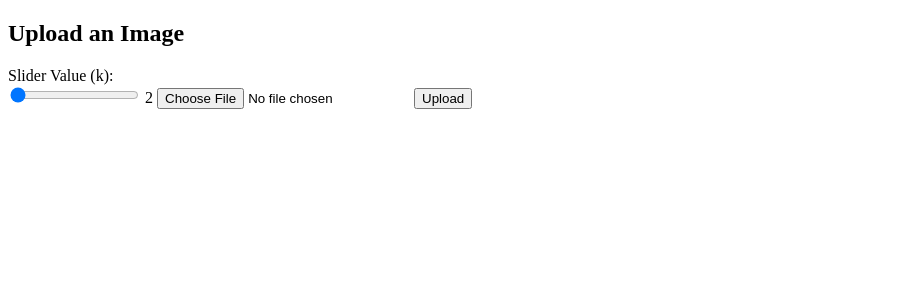
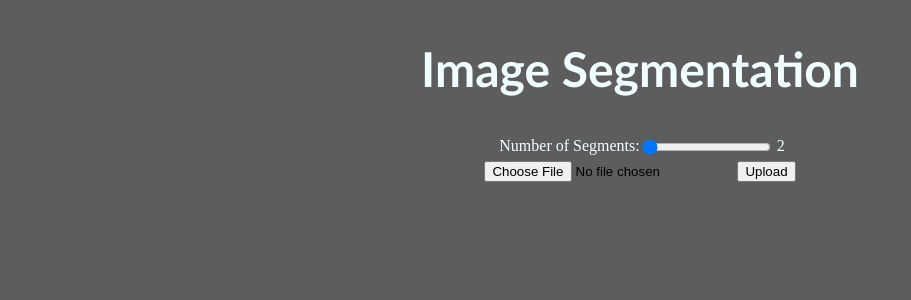
Before and after one commit to JFriendship/k-means-clustering, a Flask app: page / in a window 1280 px wide. Shown: the top 300 px of the page, without its empty margins (0-911 px from the left). Run offline with Flask 3, Linux system fonts and the light colour scheme.

Commit message:
Add Styling

```diff
--- /dev/null
+++ b/Image-Segmentation/static/styles/upload.css
@@ -0,0 +1,54 @@
+
+
+body {
+    background-color: rgb(93, 93, 93);
+}
+
+.title {
+    font-size: 48px;
+    font-family: 'Gill Sans', 'Gill Sans MT', Calibri, 'Trebuchet MS', sans-serif;
+    color: azure;
+    display:flex;
+    justify-content: center;
+}
+
+.form-wrapper {
+    display:flex;
+    justify-content: center;
+    flex-direction: column;
+}
+
+.slider-wrapper {
+    display:flex;
+    flex-direction: row;
+    justify-content: center;
+}
+
+.upload-file-wrapper {
+    display:flex;
+    flex-direction: row;
+    justify-content: center;
+    margin-top: 4px;
+}
+
+.slider-label {
+    font-size: 16px;
+    color:azure;
+}
+
+.slider-output-text {
+    color:azure;
+    margin-left:4px;
+    width:4px;
+}
+
+.output-wrapper {
+    display: flex;
+    justify-content: center;
+    flex-direction: row;
+    gap:16px;
+}
+
+.error-text {
+    color:red;
+}
--- a/Image-Segmentation/templates/upload.html
+++ b/Image-Segmentation/templates/upload.html
@@ -1,32 +1,45 @@
 <!DOCTYPE html>
 <html>
+    <link rel= "stylesheet" type= "text/css" href= "{{ url_for('static',filename='styles/upload.css') }}">
     <head>
-    <title>Upload and View Image</title>
+        <title>Image Segmentation</title>
     </head>
     <body>
-    <h2>Upload an Image</h2>
-    <form method="POST" enctype="multipart/form-data">
-        <label for="k">Slider Value (k):</label><br>
+        <h2 class="title">Image Segmentation</h2>
+        <form class="form-wrapper" method="POST" enctype="multipart/form-data">
+            <div class="slider-wrapper">
+                <label class="slider-label" for="k"> Number of Segments: </label>
                 <input type="range" id="k" name="k" min="2" max="20" value="2" oninput="this.nextElementSibling.value = this.value">
-        <output>2</output>
+                <output class="slider-output-text">2</output>
+            </div>
 
+            <div class="upload-file-wrapper">
                 <input type="file" name="image" accept="image/*" required>
                 <button type="submit">Upload</button>
+            </div>
         </form>
 
+        <div class="output-wrapper">
 
+            <div class="uploaded-image-wrapper">
                 {% if filename %}
                     <h3>Uploaded Image:</h3>
                     <img src="{{ url_for('static', filename='uploads/' + filename) }}" width="300">
                 {% endif %}
+            </div>
 
+            <div class="segmented-image-wrapper">
                 {%if segmented %}
-        <h3>Uploaded Image:</h3>
+                    <h3>Segmented Image:</h3>
                     <img src="{{ url_for('static', filename='processed/' + filename) }}" width="300">
                 {% endif %}
+            </div>
 
+            <div class="error-wrapper">
                 {% if error %}
-        <p style="color:red;">{{ error }}</p>
+                    <p class="error-text">{{ error }}</p>
                 {% endif %}
+            </div>
+        </div>
     </body>
 </html>
```
Lines whose indentation alone changed are shown as unchanged.
